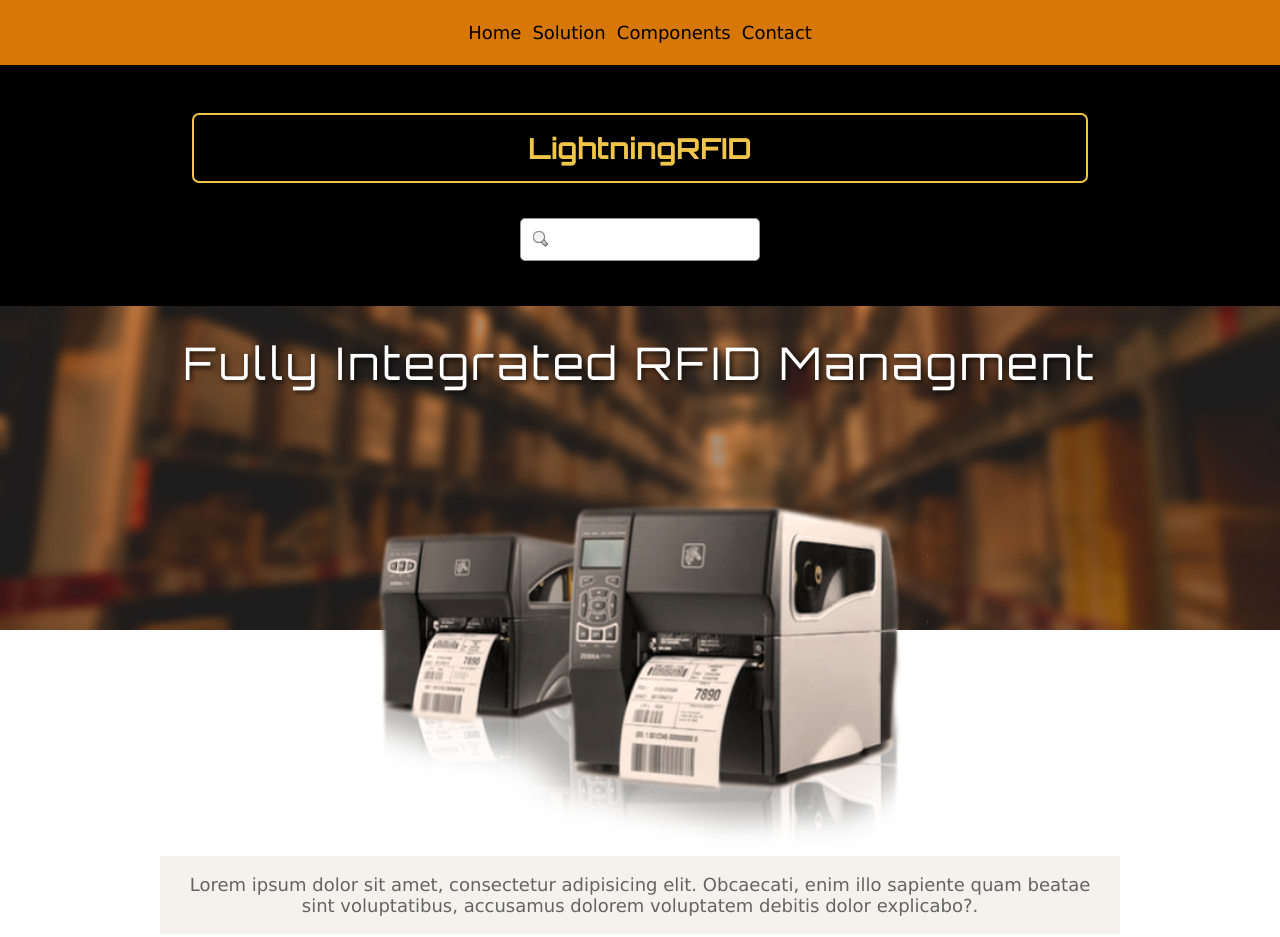
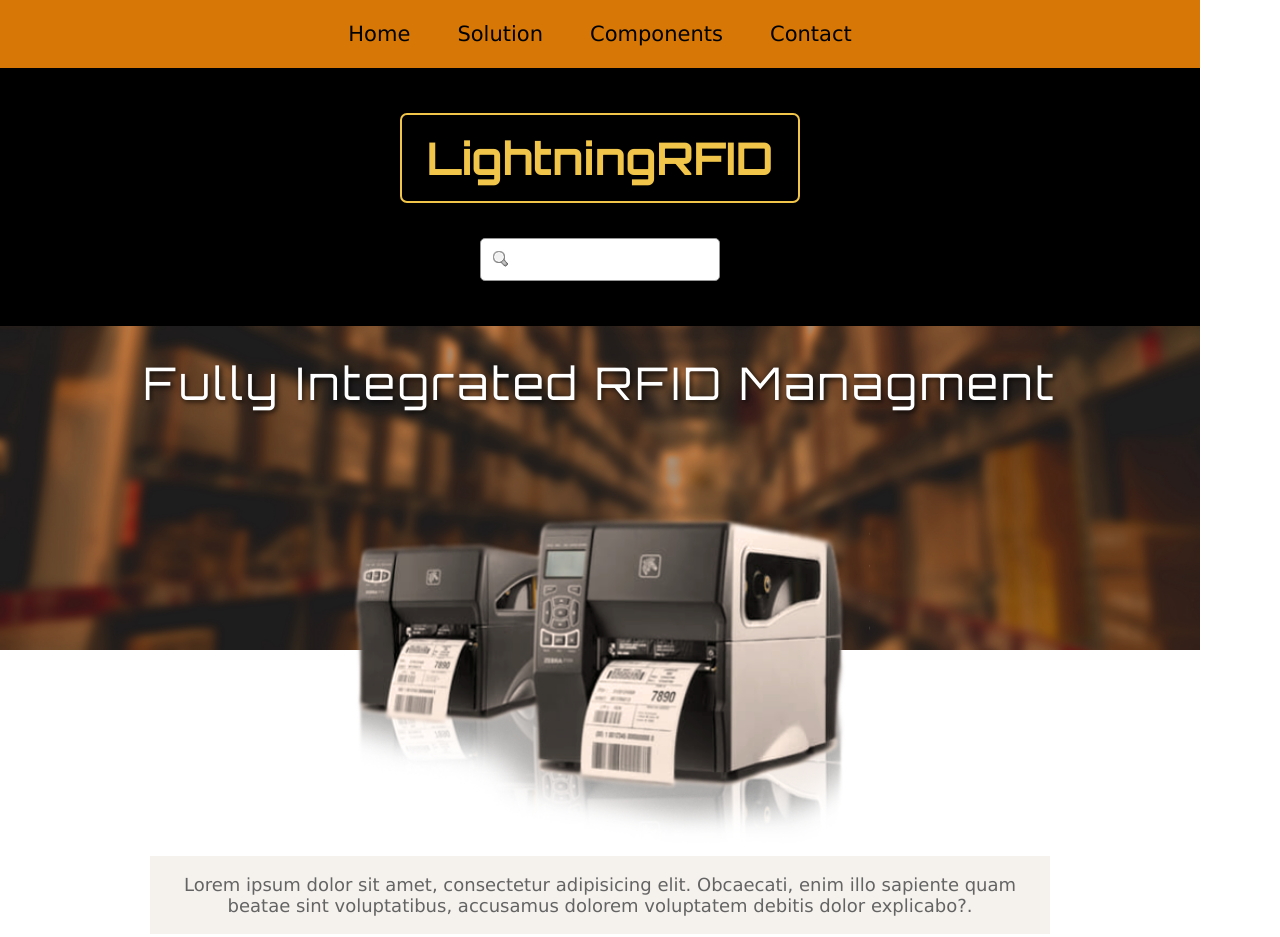
Before and after one commit to adrioro/RFID, a plain HTML site: page index.html in a window 1280 px wide. Shown: the top 937 px of the page. Drawn offline with nearby package versions, Linux system fonts and the light colour scheme.

Commit message:
Commit 20

```diff
--- a/styles.css
+++ b/styles.css
@@ -45,7 +45,6 @@ nav{
 #footerNav{
   margin-top: 28px;
 }
-
 span a {
   padding: 3px;
   text-decoration: none;
@@ -144,7 +143,6 @@ h2 {
   background-position: center;
   background-repeat: no-repeat;
   background-size: cover;
-
 }
 .heroimage{/* Moving image off its container */
   width: 95%;
@@ -226,7 +224,6 @@ padding-bottom: 3%;
   }
   #feature1, #feature3{
     background-color: rgba(242, 242, 242, 0.75);
-
   }
 #features div h3{
   border-top: 0px;
@@ -252,7 +249,25 @@ h2{
   padding-top: 8px;
   margin-top: 9px;
   margin-bottom: 36px;
-
 }
-
+.logobox{
+  width: 400px;
+  font-size: 45px;
 }
+span a {
+  padding: 21px;
+  font-size: 21px;
+}
+#getIt .button{
+  width: 250px;;
+  height: auto;
+  background-repeat: no-repeat;
+  background-size: cover;
+  margin-bottom: 25px;
+}
+}
+@media only screen and (min-width: 1200px){
+  body, nav{
+    max-width:1200px;important!
+    height: auto;
+  }
```
